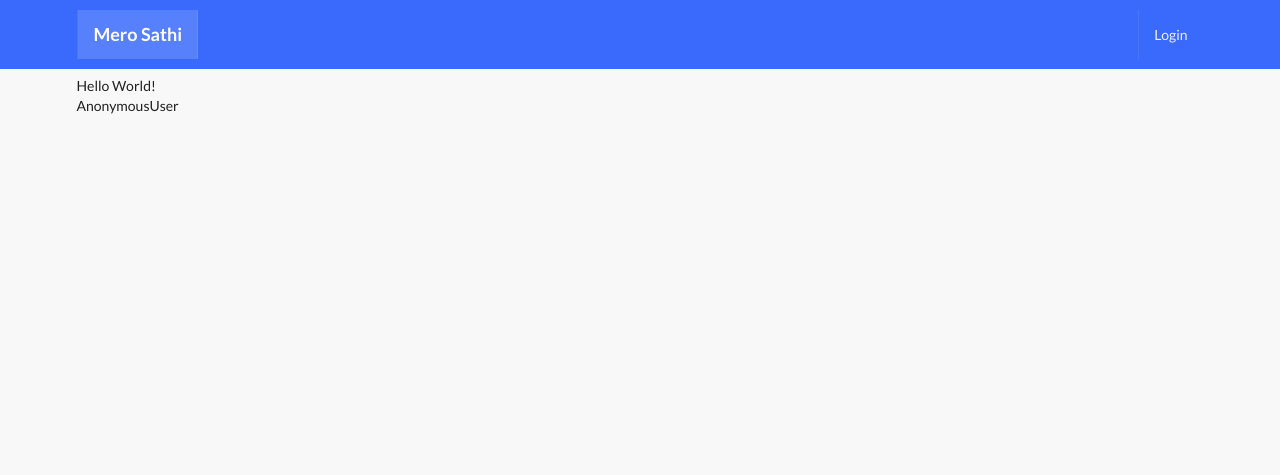
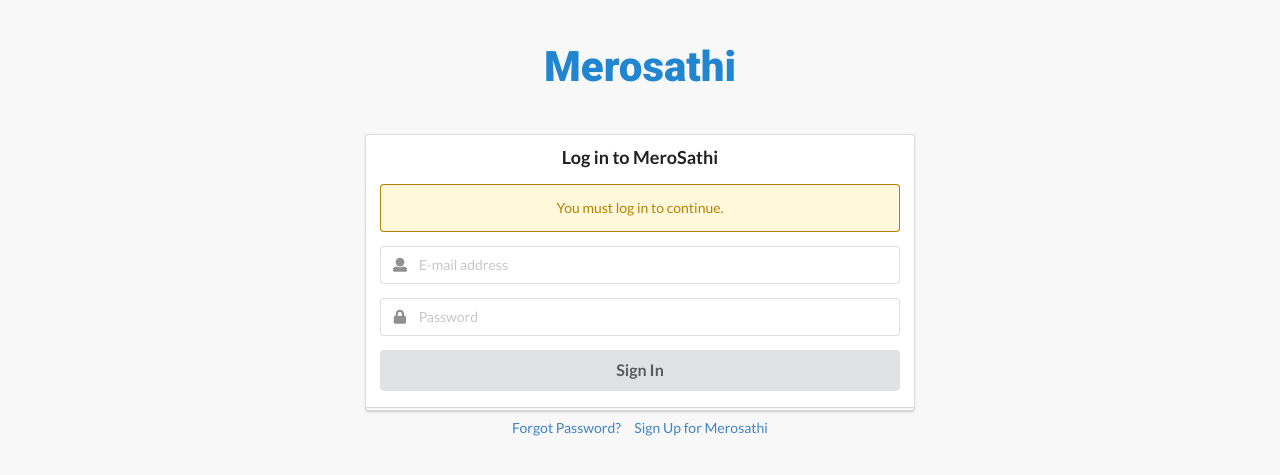
Before and after one commit to nofursad/pp4-merosathi, a Django app: page / in a window 1280 px wide. Shown: the top 475 px of the page. Run offline with Django 4.2, Linux system fonts and the light colour scheme; some libraries are stand-ins or nearby versions.

Commit message:
Change the layout of  Signin, SignUp and ForgetPassword page

```diff
--- a/pp4merosathi/views.py
+++ b/pp4merosathi/views.py
@@ -1,14 +1,13 @@
-from django.http import HttpResponse
+# from django.http import HttpResponse
 from django.shortcuts import render
+from allauth.account.forms import LoginForm
 
 
 def home_page(request):
     # return HttpResponse('Hello World!')
-    user = request.user
-    hello = 'Hello World!'
+    form = LoginForm(request.POST or None)
 
     context = {
-        'user': user,
-        'hello': hello
+        'form': form,
     }
-    return render(request, 'main/index.html', context)
+    return render(request, 'account/login.html', context)
--- a/static/main.js
+++ b/static/main.js
@@ -1,12 +1,17 @@
-$(document).ready(function() {
-    $('#update-profile').click(function(){
-        $('.ui.modal')
+$(document).ready(function () {
+  $('#update-profile').click(function () {
+    $('#up-modal')
+      .modal('show');
+  })
+
+  $('#sign-out').click(function () {
+    $('#so-modal')
       .modal('show');
   })
 
   $('.ui.dropdown').dropdown()
 
-    $('.like-form').submit(function(e) {
+  $('.like-form').submit(function (e) {
     e.preventDefault()
 
     const post_id = $(this).attr('id')
@@ -27,8 +32,8 @@
         'csrfmiddlewaretoken': $('input[name=csrfmiddlewaretoken]').val(),
         'post_id': post_id,
       },
-        success: function(response) {
-          if(likeBtn) {
+      success: function (response) {
+        if (likeBtn) {
           $(`.like-btn${post_id}`).removeClass('blue')
           counter = convLikes - 1
         } else {
@@ -37,7 +42,7 @@
         }
         $(`.like-counter${post_id}`).text(counter)
       },
-        error: function(response) {
+      error: function (response) {
         console.log('error', response)
       }
     })
@@ -45,5 +50,4 @@
 })
 
 $('.ui.accordion')
-  .accordion()
-;
+  .accordion();
--- a/static/style.css
+++ b/static/style.css
@@ -1,3 +1,5 @@
+@import url('https://fonts.googleapis.com/css2?family=Roboto:wght@900&display=swap');
+
 body {
     background-color: #f8f8f8 !important;
 }
@@ -38,3 +40,12 @@
 .w-100 {
     width: 100% !important;
 }
+
+.ui.blue.header {
+    font-family: 'Roboto', sans-serif !important;
+    font-weight: 900 !important;
+    font-size:300% !important;
+    color: #2185d0 !important;
+    font-weight: bolder !important;
+    margin: 40px auto !important;
+}
--- a/templates/account/login.html
+++ b/templates/account/login.html
@@ -1,54 +1,54 @@
 {% extends "base.html" %}
 
 {% load i18n %}
-{% load account socialaccount %}
+<!-- {% load account socialaccount %} -->
 
-{% block head_title %}{% trans "Sign In" %}{% endblock %}
+{% block title %}
+Sign In
+{% endblock %}
 
 {% block content %}
 
-<div class="ui segment">
-  <h1>{% trans "Sign In" %}</h1>
-
-{% get_providers as socialaccount_providers %}
-
-{% if socialaccount_providers %}
-<p>{% blocktrans with site.name as site_name %}Please sign in with one
-  of your existing third party accounts. Or, <a href="{{ signup_url }}">sign up</a>
-  for a {{ site_name }} account and sign in below:{% endblocktrans %}</p>
-
-<div class="socialaccount_ballot">
-
-  <ul class="socialaccount_providers">
-    {% include "socialaccount/snippets/provider_list.html" with process="login" %}
-  </ul>
-
-  <div class="login-or">{% trans 'or' %}</div>
-
-</div>
-
-{% include "socialaccount/snippets/login_extra.html" %}
-
-{% else %}
-<p>{% blocktrans %}If you have not created an account yet, then please
-  <a href="{{ signup_url }}">sign up</a> first.{% endblocktrans %}</p>
-{% endif %}
-
-<div class="ui grid">
-  <div class="six wide column">
-    <form class="login ui form" method="POST" action="{% url 'account_login' %}">
+<div class="ui middle aligned center aligned two column grid">
+  <div class="column">
+    <h1 class="ui blue header mb-7 mt-5">
+      <div class="content blue">
+        Merosathi
+    </h1>
+    <form method="POST" action="{% url 'account_login' %}" class="ui large form">
       {% csrf_token %}
-      {{ form.as_p }}
-      {% if redirect_field_value %}
-      <input type="hidden" name="{{ redirect_field_name }}"
-        value="{{ redirect_field_value }}" />
-      {% endif %}
-      <a class="button secondaryAction"
-        href="{% url 'account_reset_password' %}">{% trans "Forgot Password?" %}</a>
-      <button class="ui button blue" type="submit">{% trans "Sign In" %}</button>
+      <div class="ui stacked segment mb-7">
+        <div class="ui header">
+          Log in to MeroSathi
+        </div>
+        <div class="ui message medium yellow">
+          <div class="content">
+            You must log in to continue.
+          </div>
+        </div>
+        <div class="field">
+          <div class="ui left icon input">
+            <i class="user icon"></i>
+            {{ form.login }}
+          </div>
+        </div>
+        <div class="field">
+          <div class="ui left icon input">
+            <i class="lock icon"></i>
+            {{ form.password }}
+          </div>
+        </div>
+        <button class="ui button fluid large submit" type="submit">Sign In</button>
+      </div>
     </form>
+    <div class="mt-5">
+      <a class="button secondaryAction" href="{% url 'account_reset_password' %}">Forgot
+        Password?</a>
+      &nbsp;&nbsp;&nbsp;
+      <a class="button secondaryAction" href="{% url 'account_signup' %}">Sign Up for
+        Merosathi</a>
+    </div>
   </div>
-</div>
 </div>
 
 {% endblock %}
--- a/templates/base.html
+++ b/templates/base.html
@@ -20,7 +20,9 @@
 </head>
 <body>
 
-    {% include 'main/navbar.html' %}
+    {% if request.user.is_authenticated %}
+        {% include 'main/navbar.html' %}
+    {% endif %}
 
     <div class="ui container">
 
--- a/templates/main/navbar.html
+++ b/templates/main/navbar.html
@@ -1,4 +1,3 @@
-{% url 'home_page' as path_to_home %}
 {% url 'post:create_list_post_comment' as path_to_post %}
 {% url 'userprofile:profile_page_view' as path_to_userprofile %}
 {% url 'userprofile:profiles_list_view' as path_to_allprofile %}
@@ -6,21 +5,34 @@
 {% url 'userprofile:request_received_view' as path_to_acceptfriend %}
 
 
+<!-- Modal for sign out confirmation -->
+<!-- <div class="ui modal" id="so-modal">
+    <i class="close icon"></i>
+    <div class="header">
+        Sign Out
+    </div>
+    <div class="image content">
+        <div class="description">
+            <div class="ui header">Are you sure you want to sign out?</div>
+        </div>
+    </div>
+    <a href="{% url 'account_logout' %}">
+        <button class="ui positive right labeled icon button">
+            Sign Out
+            <i class="sign-out icon"></i>
+        </button>
+    </a>
+</div> -->
+
+
 <div class="ui inverted menu nav mb-7">
     <div class="ui container">
-        <a href="{{ path_to_home }}"
+        <a href="{{ path_to_post }}"
             class="{% if request.path == path_to_home %} active {% endif %} item">
             <h3>Mero Sathi</h3>
         </a>
-        {% if request.user.is_authenticated %}
-        <a href="{{ path_to_post }}"
-            class="{% if request.path == path_to_post %} active {% endif %} item">
-            Dashboard
-        </a>
-        {% endif %}
 
         <div class="right menu">
-            {% if request.user.is_authenticated %}
             <div class="item">
                 <div class="ui floating dropdown icon button teal"> Friends
                     <i class="dropdown icon"></i>
@@ -57,15 +69,9 @@
                 <img src="{{ picture.url }}" alt="" class="ui avatar image">&nbsp;
                 {{ fname }}
             </a>
-
-            <a href="{% url 'account_logout' %}" class="ui item">
+            <a href="{% url 'account_logout' %}" class="ui item" id="sign-out">
                 Logout
             </a>
-            {% else %}
-            <a href="{% url 'account_login' %}" class="ui item">
-                Login
-            </a>
-            {% endif %}
         </div>
     </div>
 </div>
--- a/userprofile/views.py
+++ b/userprofile/views.py
@@ -14,8 +14,6 @@
     user = Profile.objects.get(user=request.user)
     form = ProfileModelForm(request.POST or None, request.FILES or None, instance=user)
     confirm = False
-    # posts = user.get_object().get_all_post()
-    # len_posts = True if len(user.get_object().get_all_post()) > 0 else False
 
     if request.method == 'POST':
         if form.is_valid():
@@ -26,8 +24,6 @@
         'user': user,
         'form': form,
         'confirm': confirm,
-        # 'len_posts': len_posts,
-        # 'posts': posts
     }
 
     return render(request, 'userprofile/profilepage.html', context)
```
Also changed, not shown: templates/account/password_reset.html (+40 -14 lines), templates/account/signup.html (+49 -15 lines), userprofile/templates/userprofile/profilepage.html (+3 -25 lines). Lines whose indentation alone changed are shown as unchanged.
